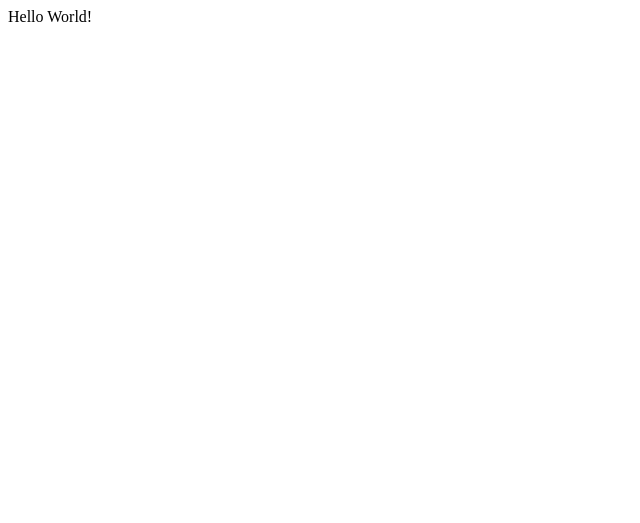
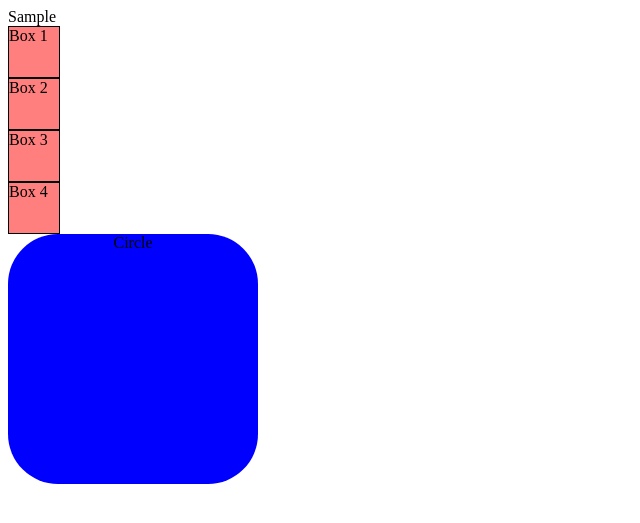
Before and after one commit to jackwander/projectclark.test, a PHP site: page / in a window 1280 px wide. Before the commit the part shown is almost empty. Shown: the top 523 px of the page, without its empty margins (0-640 px from the left). Run offline with PHP 8.4, Linux system fonts and the light colour scheme.

Commit message:
Samples CSS.

```diff
--- a/www/index.php
+++ b/www/index.php
@@ -1,8 +1,46 @@
 <!DOCTYPE html>
 <html>
 <head>
+  <title>ProjectClark</title>
+  <style>
+  div {
+    background-color: rgba(255,0,0,.5);
+  }
+  .name {
+    font-weight: bold;
+  }
+  @-webkit-keyframes rotator {
+    from {-webkit-transform: rotate(0deg)}
+    to {-webkit-transform: rotate(360deg)}
+  }
+  .box {
+    width: 50px;
+    height: 50px;
+    border: 1px solid black;
+  }
+  .box:hover {
+    -webkit-animation-name: rotator;
+    -webkit-animation-duration: 4s;
+  }
+  .circle {
+    width: 250px;
+    height: 250px;
+    border-radius: 50px;
+    background-color: blue;
+    text-align: center;
+  }
+  .circle:hover {
+    font-weight:bold;
+    font-size: 25px;
+  }
+  </style>
 </head>
 <body>
-Hello World!
+Sample
+<div class="box"><span>B</span><span>o</span>x 1</div>
+<div class="box">Box 2</div>
+<div class="box">Box 3</div>
+<div class="box">Box 4</div>
+<div class="circle">Circle</div>
 </body>
 </html>
```
